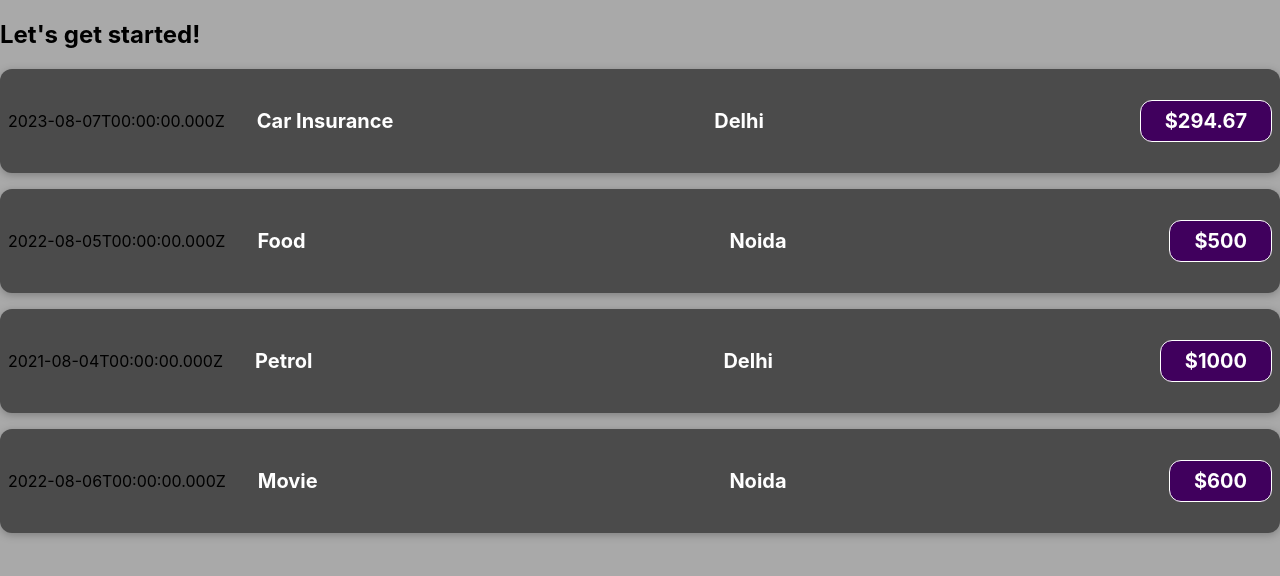
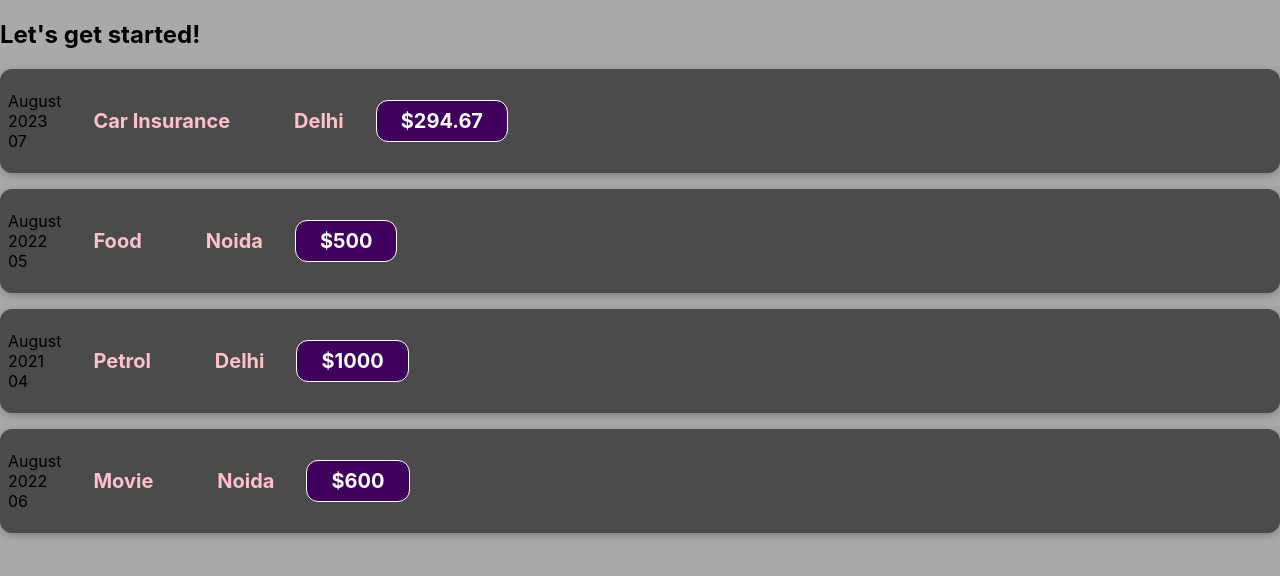
Before and after one commit to roshani2022/AdvanceReact, a React (Create React App) app: page / in a window 1280 px wide. Shown: the top 576 px of the page. Built offline with nearby package versions, Linux system fonts and the light colour scheme.

Commit message:
task10startreact

```diff
--- a/src/App.js
+++ b/src/App.js
@@ -13,19 +13,10 @@
   return (
     <div>
        <h2> Let's get started! </h2>
-      {/*
-
-
-        <ExpenseItem title={expense[0].title}  location ={expense[0].locationOfExpenditure} amount = {expense[0].amount} date = {expense[0].date}></ExpenseItem>
-        <ExpenseItem title={expense[1].title}  location ={expense[1].locationOfExpenditure} amount = {expense[1].amount} date = {expense[1].date}></ExpenseItem>
-        <ExpenseItem title={expense[2].title}  location ={expense[2].locationOfExpenditure} amount = {expense[2].amount} date = {expense[2].date}></ExpenseItem>
-        <ExpenseItem title={expense[3].title}  location ={expense[3].locationOfExpenditure} amount = {expense[3].amount} date = {expense[3].date}></ExpenseItem>
-      */}
-      {expense.map((item)=>{
-         return  <ExpenseItem title={item.title} location = {item.locationOfExpenditure} amount = {item.amount} date = {item.date}
-          />
-        })}
-
+       {expense.map((item)=>{
+        return  <ExpenseItem title={item.title} location = {item.locationOfExpenditure} amount = {item.amount} date = {item.date}
+         />
+       })}
     </div>
   );
 }
--- /dev/null
+++ b/src/components/ExpenseDate.js
@@ -0,0 +1,14 @@
+function ExpenseDate(props){
+    const month = props.date.toLocaleString('en-US',{month:'long'});
+    const day = props.date.toLocaleString('en-US',{day:'2-digit'});
+    const year = props.date.getFullYear()
+
+    return (
+        <div>
+        <div>{month}</div>
+        <div>{year}</div>
+        <div>{day}</div>
+        </div>
+    );
+}
+export default ExpenseDate;
--- /dev/null
+++ b/src/components/ExpenseDetail.js
@@ -0,0 +1,11 @@
+import './ExpenseItem.css'
+function ExpenseDetail(props){
+    return (
+        <div>
+        <h2>{props.title}</h2>
+        <h2>{props.location}</h2>
+        <div className="Expense-item_price">${props.amount}</div>
+        </div>
+    );
+}
+export default ExpenseDetail;
--- a/src/components/ExpenseItem.css
+++ b/src/components/ExpenseItem.css
@@ -10,11 +10,11 @@
 }
 
 .Expense-item_description{
-    display:flex;
-    flex-direction: column;
+    display:inline-flex;
+    flex-direction: row;
     gap: 1rem;
     align-items: flex-end;
-    flex-flow: column-reverse;
+    flex-flow: row-reverse;
     justify-content: flex-start;
     flex: 1;
 }
@@ -23,8 +23,11 @@
     color: #3a3a3a;
     font-size: 1rem;
     flex: 1;
+    flex-direction: row;
     margin: 2rem;
-    color: white;
+    color: pink;
+    display:inline-flex;
+
 }
 
 .Expense-item_price{
@@ -35,6 +38,8 @@
     border: 1px solid white;
     padding: 0.5rem;
     border-radius: 12px;
+    display: inline-flex;
+    justify-content: flex-end;
 }
 
 @media (min-width: 580px) {
@@ -43,6 +48,7 @@
         align-items: center;
         justify-content: flex-start;
         flex:1;
+
     }
 
     .Expense-item_description h2 {
@@ -51,6 +57,10 @@
 
     .Expense-item_price{
         font-size: 1.25rem;
-        padding: 0.5rem 1.5rem
+        padding: 0.5rem 1.5rem;
+       justify-content: right;
+    }
+    .Expense-item{
+        flex-direction: row;
     }
 }
--- a/src/components/ExpenseItem.js
+++ b/src/components/ExpenseItem.js
@@ -1,13 +1,14 @@
-import "./ExpenseItem.css";
+import ExpenseDetail from './ExpenseDetail';
+import ExpenseDate from './ExpenseDate';
+import './ExpenseItem.css';
+
 function ExpenseItem(props) {
-
   return (
     <div className="Expense-item">
-      <div>{props.date.toISOString()}</div>
+      <ExpenseDate date= {props.date}/>
       <div className="Expense-item_description">
-        <h2>{props.title}</h2>
-        <h2>{props.location}</h2>
-        <div className="Expense-item_price">${props.amount}</div>
+      <ExpenseDetail amount={props.amount}  location={props.location}   title={props.title} />
+
       </div>
     </div>
   );
```
